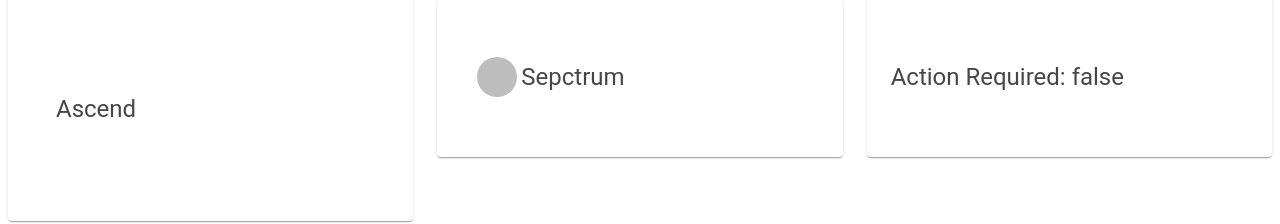
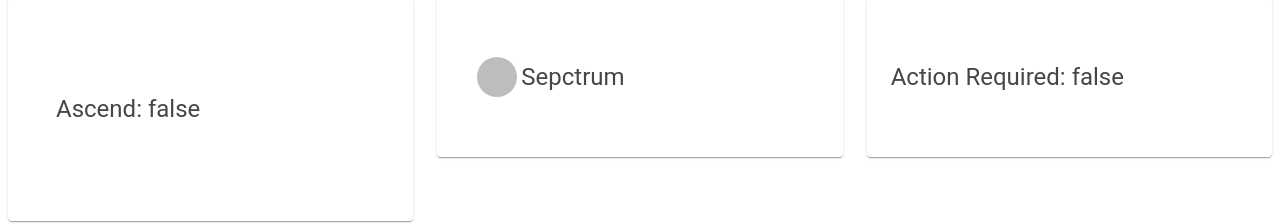
Before and after one commit to amudhan147/isar-aerospace, a React (Create React App) app: page /spectrumWs in a window 1280 px wide. Shown: the part 349-573 px from the top of the page. Built offline with nearby package versions, Linux system fonts and the light colour scheme; no server answers; some icons are missing.

Commit message:
Refactor component styling and fix button alignment

```diff
--- a/src/component/ActionComp.tsx
+++ b/src/component/ActionComp.tsx
@@ -56,7 +56,6 @@
             }}>
             {bool === "true" && <BlinkingDiv>
             </BlinkingDiv>}
-            {/* <Box sx={{ color: 'common.white' }}> */}
             <Typography variant="h5" sx={{ color: 'black', opacity: 0.72 }}>
                 {title}: {bool === "true" ? "true" : "false"}
             </Typography>
@@ -67,7 +66,6 @@
                 sx={{ p: 1.5, marginTop: '20px', alignItems: 'center', justifyContent: 'center', position: 'relative', }}
             >Current Status
             </Button>
-            {/* </Box> */}
 
         </RootStyle >
     );
--- a/src/component/AscendComp.tsx
+++ b/src/component/AscendComp.tsx
@@ -42,7 +42,7 @@
                 bgcolor: 'white',
             }}>
             <Box sx={{ ml: 3, color: 'common.white' }}>
-                <Typography variant="h5" sx={{ color: 'black', opacity: 0.72, }}> {title}</Typography>
+                <Typography variant="h5" sx={{ color: 'black', opacity: 0.72, }}> {title}: {bool === true ? 'true' : 'false'}</Typography>
             </Box>
             {bool ? <IconStyle icon={icon} sx={undefined} /> : <IconStyle icon={icon} sx={undefined} rotate={2} />}
         </RootStyle>
--- a/src/component/LineGraph.js
+++ b/src/component/LineGraph.js
@@ -1,7 +1,7 @@
 import merge from 'lodash/merge';
-import React from 'react';
 import ReactApexChart from 'react-apexcharts';
 import BaseOptionChart from './Chart';
+import { Box } from '@mui/material';
 
 export default function LineGraph({ data, title }) {
 
@@ -24,9 +24,9 @@
     return (
         <>
             {CHART_DATA.map((item, index) => (
-                <React.Fragment key={index} dir="ltr">
+                <Box key={index} dir="ltr">
                     <ReactApexChart type="line" series={item.data} options={chartOptions} height={200} width={380} />
-                </React.Fragment>
+                </Box>
             ))}
         </>
     );
--- a/src/component/OptionComp.tsx
+++ b/src/component/OptionComp.tsx
@@ -29,7 +29,7 @@
     animationIterationCount: 'infinite',
     position: 'absolute',
     top: '10px',
-    right: '80px',
+    left: '10px',
 
     '@keyframes blink': {
         '50%': {
@@ -64,7 +64,7 @@
                 variant='contained'
                 onClick={() => dispatch(getTakeAction({}))}
                 fullWidth
-                sx={{ p: 1.5, marginTop: '10px', alignItems: 'center', justifyContent: 'center', position: 'relative', }}
+                sx={{ p: 1.5, marginTop: '20px', alignItems: 'center', justifyContent: 'center', position: 'relative', }}
             >Take Action
             </Button>}
 
```
